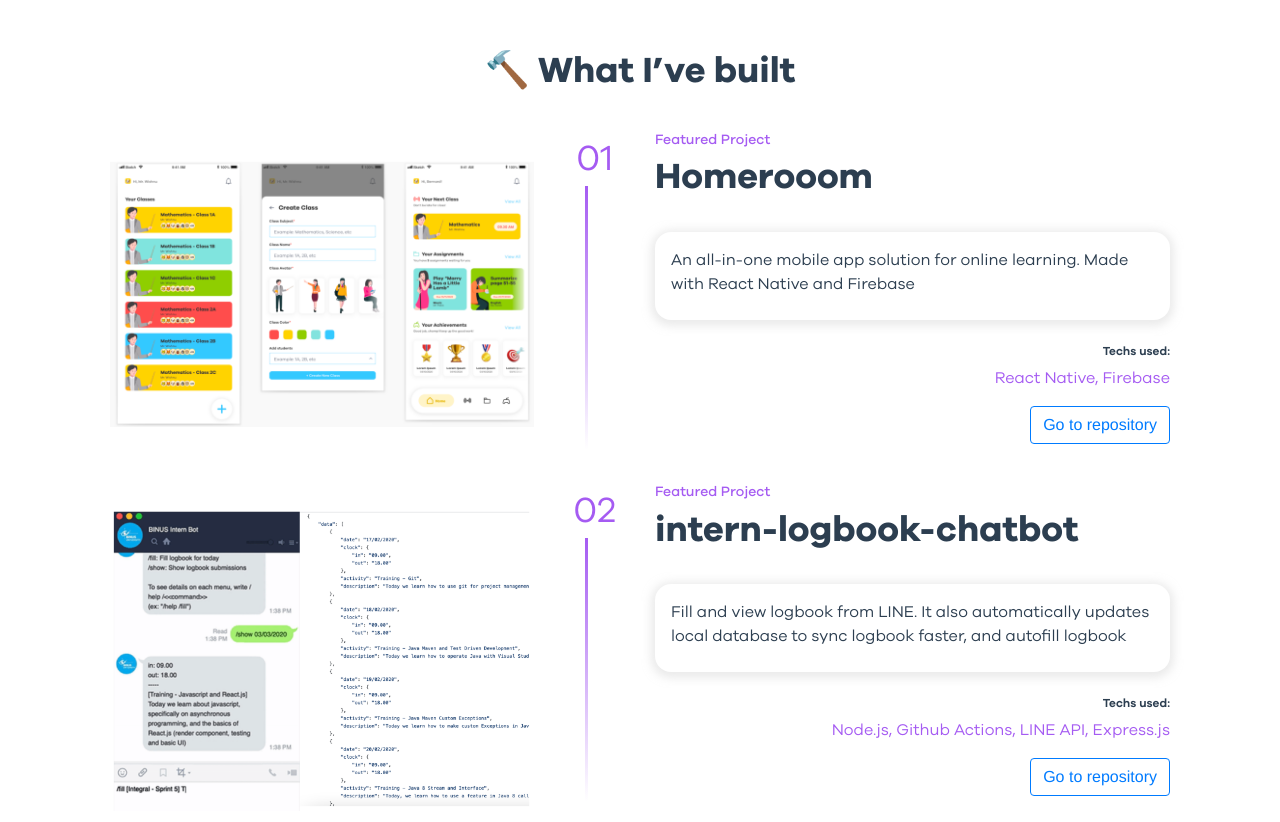
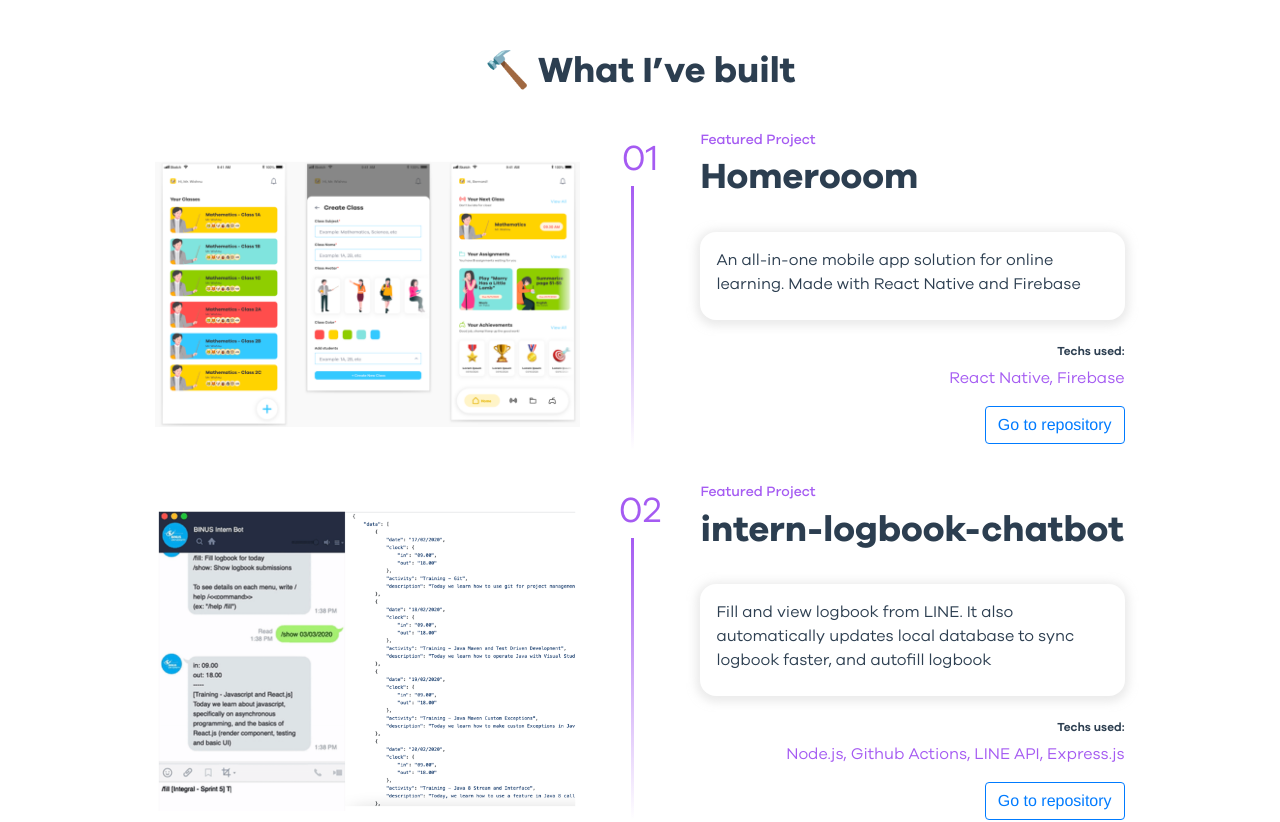
Before and after one commit to bernardadhitya/v1, a Vue app: page / in a window 1280 px wide. Shown: the part 1420-2242 px from the top of the page. Built offline with nearby package versions, Linux system fonts and the light colour scheme; what vue-scrollactive would draw is missing.

Commit message:
[Bernard] FeaturedProjects to be centered

```diff
--- a/src/components/FeaturedProject.vue
+++ b/src/components/FeaturedProject.vue
@@ -1,7 +1,7 @@
 <template>
   <div>
     <b-container>
-      <b-row>
+      <b-row align-h="center">
         <b-col cols="12" md="5">
           <div class="image-wrapper">
             <img :src="require(`../assets/images/${this.thumbnail}`)" width="100%"/>
@@ -11,7 +11,7 @@
           <div class="featured-project-number color-purple">{{ this.id }}</div>
           <div class="purple-line"></div>
         </b-col>
-        <b-col cols="10" md="6">
+        <b-col cols="10" md="5">
           <b-row>
             <b-col>
               <h5 class="color-purple left-align">Featured Project</h5>
```
